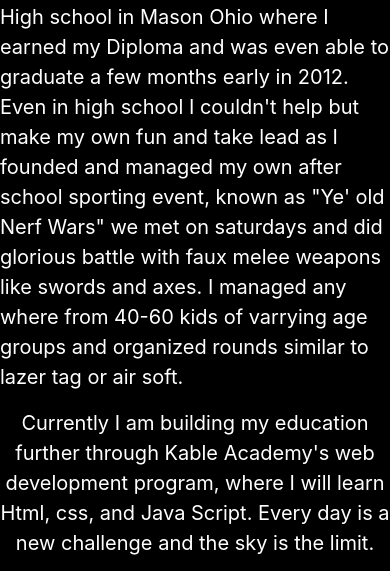
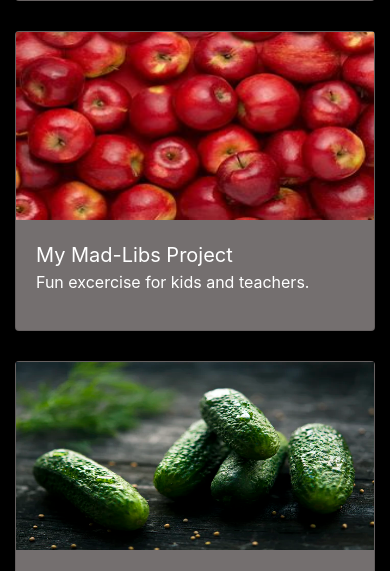
Before and after one commit to evrasalexander/my-portfolio, a PHP site: page /portfolio-template-master/index.html in a window 390 px wide; the page is wider, and only the part inside the window is pictured. Shown: the part 4758-5329 px from the top of that part. Run offline with PHP 8.4, Linux system fonts and the light colour scheme; some libraries are stand-ins or nearby versions; some web fonts are replaced.

Commit message:
pushing to folder

```diff
--- a/portfolio-template-master/index.html
+++ b/index.html
@@ -88,7 +88,109 @@
                     </div>
                 </section>
 
-                <p class="text-white font-size-20">rem ipsum dolor sit amet consectetur adipisicing elit. Odit suscipit saepe facilis qui in excepturi ipsa id placeat consequatur consequuntur illum cupiditate, harum beatae? Quisquam et inventore magni obcaecati quia.</p>
+    <section>
+
+        <div class="container">
+
+            <div class="row">
+
+                <div class="col-md-6 col-lg-3 cardPadding">
+
+                    <div class="card cardBackground1">
+
+                      <img src="./assets/Gear-Tesla-Bot.jpg" alt="" class="card-img-top-img-fluid imgHeight1">
+
+                        <div class="card-body">
+
+                         <a class="text-white font-size-20" href="https://evrasalexander.github.io/Sell-me-this-robot/" target="_blank" rel="noopener noreferrer">My Tesla Bot Page</a>
+
+                            <p class="text-white">
+
+                            Landing web page for the unreleased Tesla Bot concept.
+
+                            </p>
+
+                        </div>
+
+                    </div>
+
+                </div>
+
+                <div class="col-md-6 col-lg-3 cardPadding">
+
+                    <div class="card cardBackground1">
+
+                      <img src="./assets/aapples.jpg" alt="" class="card-img-top-img-fluid imgHeight1">
+
+                      <div class="card-body">
+
+                        <a class="text-white font-size-20" href="https://git@github.com:evrasalexander/Mad-libs.git" target="_blank" rel="noopener noreferrer">My Mad-Libs Project</a>
+
+                        <p class="text-white">
+
+                          Fun excercise for kids and teachers.
+
+                        </p>
+
+                      </div>
+
+                    </div>
+
+                </div>
+
+                <div class="col-md-6 col-lg-3 cardPadding">
+
+                    <div class="card cardBackground1">
+
+                      <img src="./assets/pickle-stack.webp" alt="" class="card-img-top-img-fluid imgHeight1">
+
+                      <div class="card-body">
+
+                        <a class="text-white font-size-20" href="https://git@github.com:evrasalexander/Pickles.git" target="_blank" rel="noopener noreferrer">Simple Pickle Page</a>
+
+                        <p class="text-white">
+
+                          Non-sense about pickles, but diplayed tastefully.
+
+                        </p>
+
+                      </div>
+
+                    </div>
+
+                </div>
+
+
+                <div class="col-md-6 col-lg-3 cardPadding">
+
+                    <div class="card cardBackground1">
+
+                      <img src="./assets/Gear-Tesla-Bot.jpg" alt="" class="card-img-top-img-fluid imgHeight1">
+
+                      <div class="card-body">
+
+                        <a class="text-white font-size-20" href="https://evrasalexander.github.io/Sell-me-this-robot/" target="_blank" rel="noopener noreferrer">My Tesla Bot Page</a>
+
+                        <p class="text-white">
+
+                          Landing web page for the unreleased Tesla Bot concept.
+
+                        </p>
+
+                      </div>
+
+                    </div>
+
+                </div>
+
+
+            </div>
+
+        </div>
+
+    </section>
+
+
 
                 <section class="site-banner2" id="education">
                     <div class="banner-area2">
--- a/portfolio-template-master/style.css
+++ b/style.css
@@ -14,7 +14,15 @@ body{
     border-radius: 50%;
     margin-top: 10px;
 }
-
+.cardBackground1{
+    background-color: #746f6f;
+}
+.cardPadding{
+    padding: 15px;
+}
+.imgHeight1{
+    height: 188px;
+}
 :root{
     --color-primary: #000000;
     --color-secondary: #ffffff;
@@ -23,6 +31,7 @@ body{
     --font-os:  'Oswald', sans-serif;
     --font-ram: 'Rambla', sans-serif;
 }
+
 
 global classes
 /* .font-staat{
@@ -114,10 +123,10 @@ global classes
 }
 
 .site-banner2 .banner-area2{
-    background: url(https://images.unsplash.com/photo-1468608374703-abdfab03d1bc?ixlib=rb-1.2.1&ixid=eyJhcHBfaWQiOjEyMDd9&auto=format&fit=crop&w=1050&q=80) no-repeat;
+    background: url(./assets/jake-blucker-sicsrP2EMgY-unsplash\ \(1\).jpg) no-repeat;
     background-size: cover;
     width: 100%;
-    height: 20vh;
+    height: 25vh;
     position: relative;
     background-color: black;
 }
```
Also changed, not shown: assets/Banner_image.jpg (renamed from portfolio-template-master/assets/Banner_image.jpg), assets/Gear-Tesla-Bot.jpg (added), assets/aapples.jpg (added), assets/about.jpg (renamed from portfolio-template-master/assets/about.jpg), assets/jake-blucker-sicsrP2EMgY-unsplash (1).jpg (renamed from portfolio-template-master/assets/jake-blucker-sicsrP2EMgY-unsplash (1).jpg), assets/pickle-stack.webp (added), index.js (renamed from portfolio-template-master/index.js), index.php (renamed from portfolio-template-master/index.php), vendor/typed/typed.min.js (renamed from portfolio-template-master/vendor/typed/typed.min.js), 2 other files.
